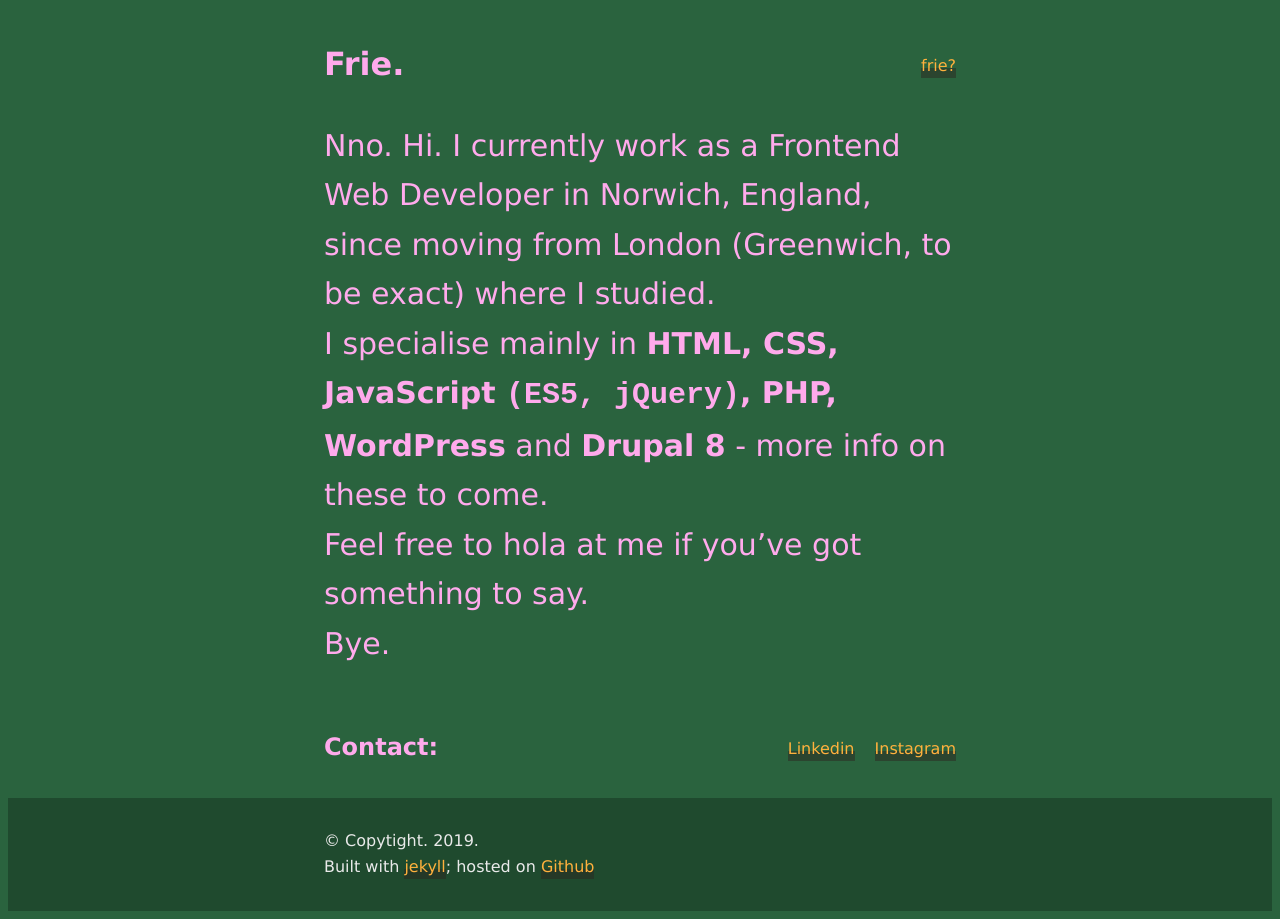
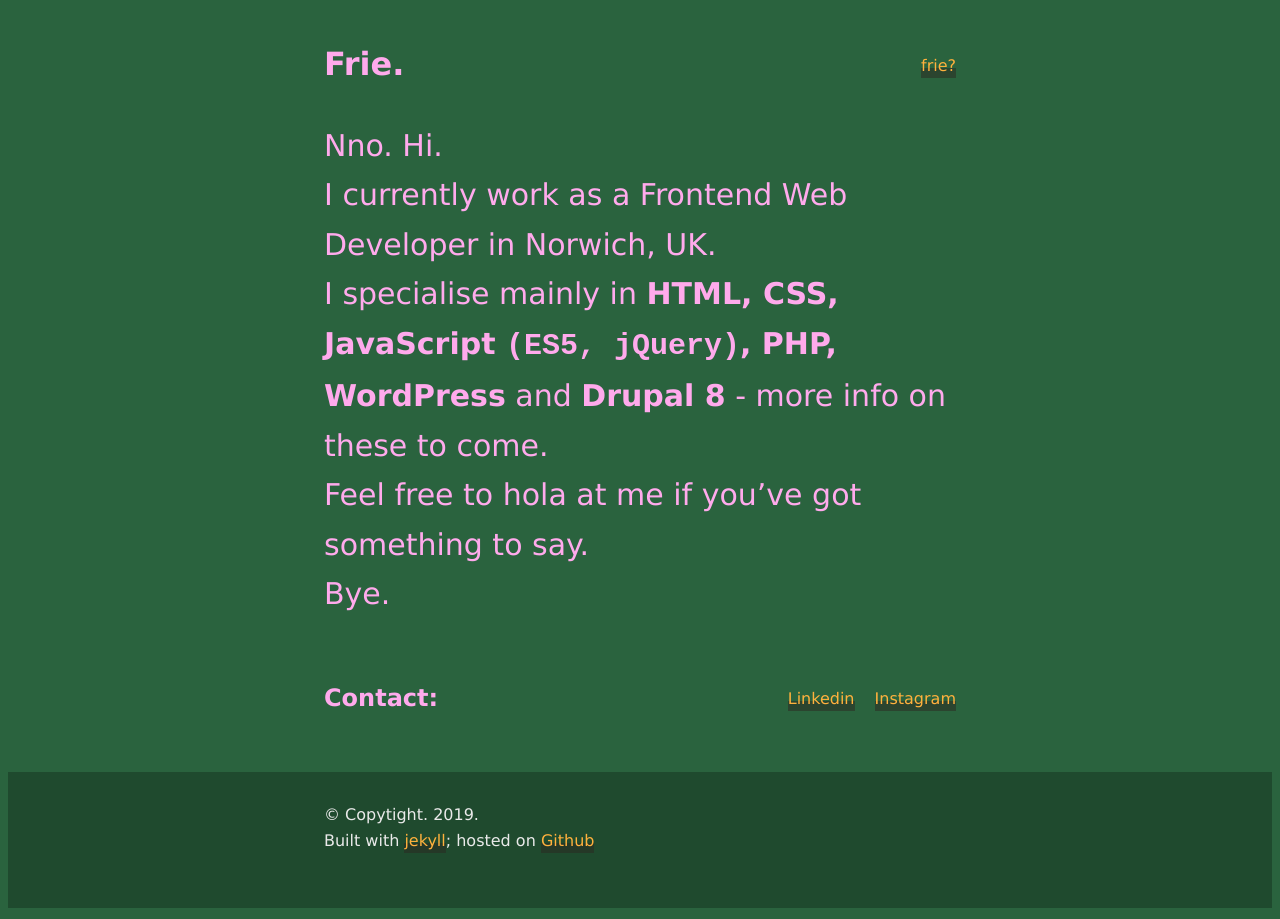
Before and after one commit to chiich/portfolio, a Jekyll site: the page built from index.md, in a window 1280 px wide. Built offline with Jekyll 4.4.1, drawn with Linux system fonts in a browser that asks for light colours; nearby versions of some CDN libraries; some web fonts are replaced.

Commit message:
refresh 2019-001

```diff
--- a/index.md
+++ b/index.md
@@ -2,9 +2,13 @@
 layout: home
 ---
 Nno. Hi.
-I currently work as a Frontend Web Developer in Norwich, England, since moving from London (Greenwich, to be exact) where I studied.
+
+
+I currently work as a Frontend Web Developer in Norwich, UK.
+
 
 I specialise mainly in **HTML, CSS, JavaScript `(ES5, jQuery)`, PHP, WordPress** and **Drupal 8** - more info on these to come.
+
 
 Feel free to hola at me if you've got something to say.
 
```
